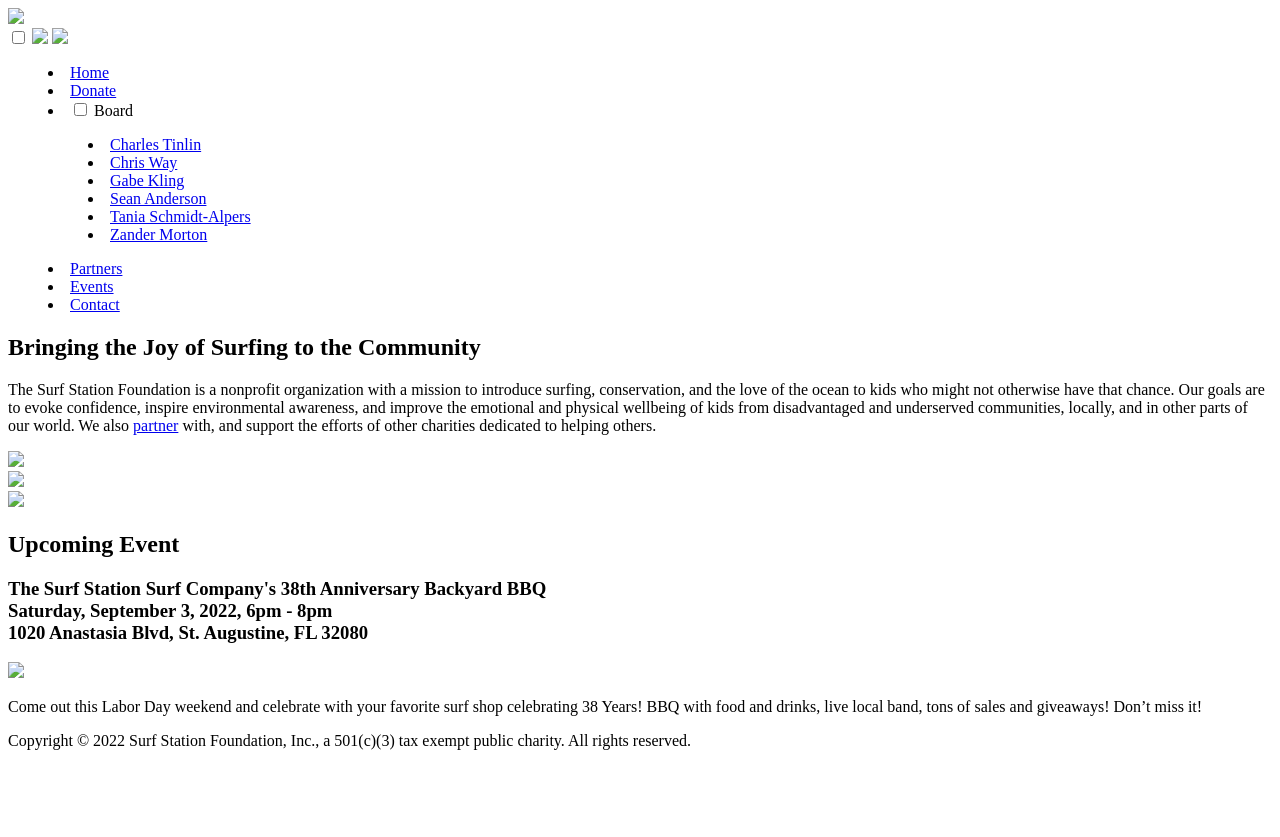
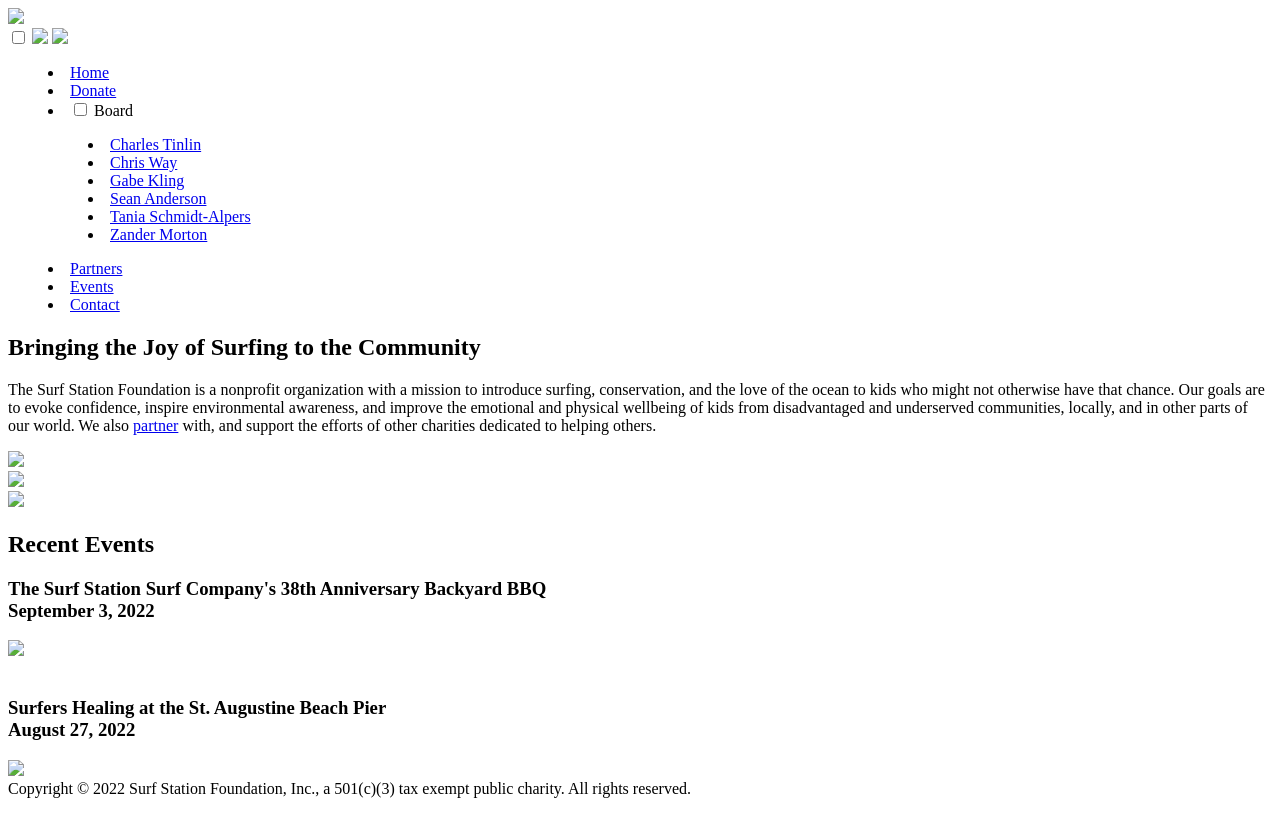
Before and after one commit to surfstationfoundation/www.surfstationfoundation.org, a Jekyll site: the page built from www/index.html, in a window 1280 px wide. Shown: the top 837 px of the page. Built offline with Jekyll 4.4.1, drawn with Linux system fonts in a browser that asks for light colours.

Commit message:
update upcoming events into recent past events

```diff
--- a/www/events.html
+++ b/www/events.html
@@ -4,15 +4,14 @@
 ---
 <div class="bgimg">
   <section class="overlay">
-    <h1 class="special">Upcoming Events</h1>
+    <h1 class="special">Past Events</h1>
     <div>
       <p>The Surf Station Surf Company's 38th Anniversary Backyard BBQ<br>Saturday, September 3, 2022, 6pm - 8pm<br>1020 Anastasia Blvd, St. Augustine, FL 32080</p>
       <img src="static/{{ site.time | date: '%Y%m%d%H%M%S' }}/images/SS_38_flyer_color-791x1024.jpg" class="natural">
     </div>
     <div>&nbsp;</div>
-    <h1 class="special">Past Events</h1>
     <div>
-      <p>Saturday, August 27, 2022, 10am St. Augustine Beach Pier</p>
+      <p>Surfers Healing<br>Saturday, August 27, 2022, 10am St. Augustine Beach Pier</p>
       <img src="static/{{ site.time | date: '%Y%m%d%H%M%S' }}/images/surfers_healing_2022.jpg" class="natural">
       <p>
         The Surf Station Foundation supported this 2022's <a href="https://www.surfershealing.org/" target="_blank">Surfers Healing</a> event at the south side of the St. Augustine Beach pier.
--- a/www/index.html
+++ b/www/index.html
@@ -15,9 +15,11 @@
       <div><img src="static/{{ site.time | date: '%Y%m%d%H%M%S' }}/images/ssf_1.jpg" class="round_bordered"></div>
       <div><img src="static/{{ site.time | date: '%Y%m%d%H%M%S' }}/images/ssf_3.jpg" class="round_bordered"></div>
     </section>
-    <h2>Upcoming Event</h2>
-    <h3>The Surf Station Surf Company's 38th Anniversary Backyard BBQ<br>Saturday, September 3, 2022, 6pm - 8pm<br>1020 Anastasia Blvd, St. Augustine, FL 32080</h3>
+    <h2>Recent Events</h2>
+    <h3>The Surf Station Surf Company's 38th Anniversary Backyard BBQ<br>September 3, 2022</h3>
     <img src="static/{{ site.time | date: '%Y%m%d%H%M%S' }}/images/SS_38_flyer_color-791x1024.jpg" class="natural">
-    <p>Come out this Labor Day weekend and celebrate with your favorite surf shop celebrating 38 Years! BBQ with food and drinks, live local band, tons of sales and giveaways! Don’t miss it!</p>
+    <div>&nbsp;</div>
+    <h3>Surfers Healing at the St. Augustine Beach Pier<br>August 27, 2022</h3>
+    <img src="static/{{ site.time | date: '%Y%m%d%H%M%S' }}/images/surfers_healing_2022.jpg" class="natural">
   </section>
 </div>
```
